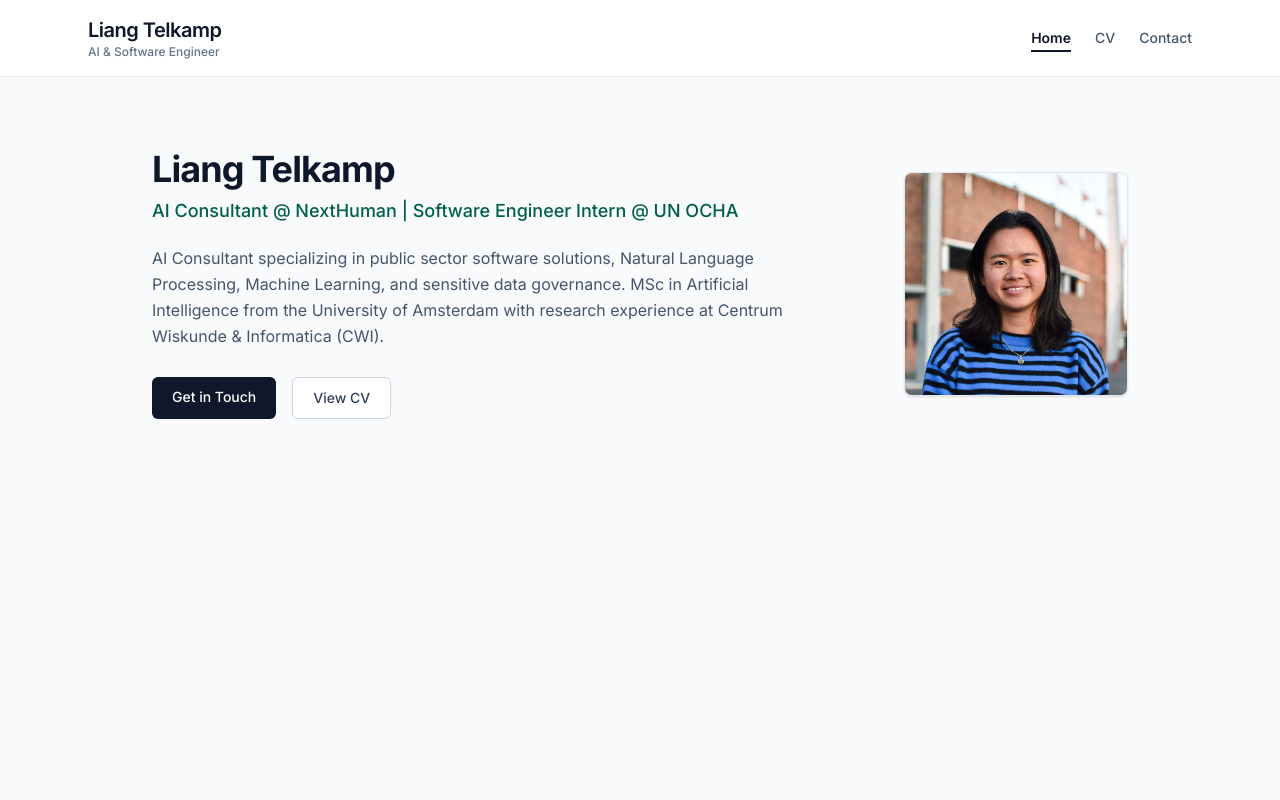
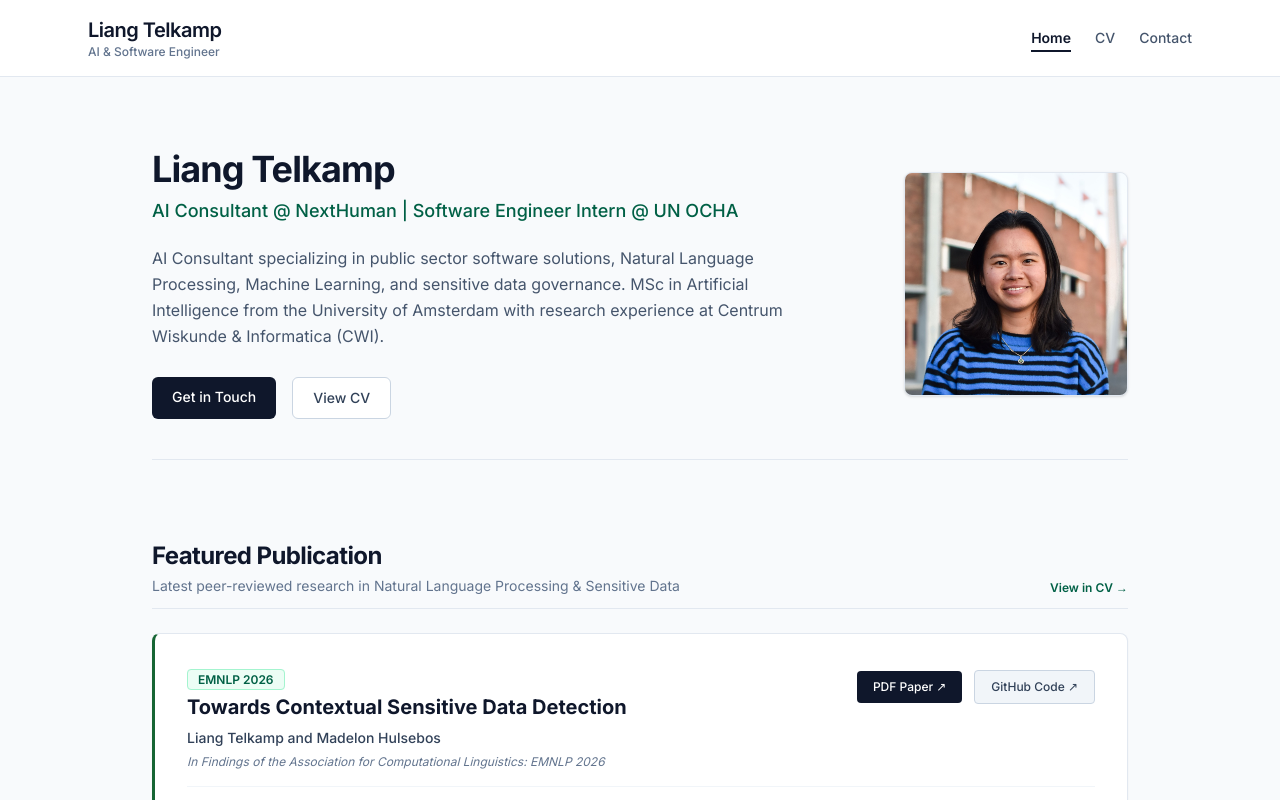
Before and after one commit to liangtelkamp/liangtelkamp.github.io, a Next.js app: page / in a window 1280 px wide. Shown: the top 800 px of the page. Built offline with nearby package versions, Linux system fonts and the light colour scheme.

Commit message:
Update page.js

```diff
--- a/src/app/page.js
+++ b/src/app/page.js
@@ -5,7 +5,7 @@ export default function Home() {
   return (
     <div className="max-w-5xl mx-auto px-6 py-12 space-y-20">
       {/* Hero Section */}
-      <section className="pt-6 pb-10 border-b-0 grid md:grid-cols-3 gap-10 items-center">
+      <section className="pt-6 pb-10 border-b border-slate-200 grid md:grid-cols-3 gap-10 items-center">
         <div className="md:col-span-2 space-y-5">
           <div className="space-y-2">
             <h1 className="text-3xl sm:text-4xl font-bold text-slate-900 tracking-tight">
@@ -46,6 +46,68 @@ export default function Home() {
           </div>
         </div>
       </section>
+
+      {/* Featured Publication */}
+      <section className="space-y-6">
+        <div className="border-b border-slate-200 pb-3 flex justify-between items-end">
+          <div>
+            <h2 className="text-2xl font-bold text-slate-900 tracking-tight">
+              Featured Publication
+            </h2>
+            <p className="text-slate-500 text-sm mt-1">
+              Latest peer-reviewed research in Natural Language Processing & Sensitive Data
+            </p>
+          </div>
+          <Link
+            href="/about"
+            className="text-xs font-semibold text-emerald-800 hover:underline hidden sm:block"
+          >
+            View in CV →
+          </Link>
+        </div>
+
+        <div className="bg-white border border-slate-200 rounded-lg p-6 sm:p-8 space-y-4 shadow-xs border-accent-left">
+          <div className="flex flex-col sm:flex-row sm:items-start justify-between gap-3">
+            <div className="space-y-1.5">
+              <span className="px-2.5 py-0.5 bg-emerald-50 text-emerald-800 border border-emerald-200 text-xs font-semibold rounded">
+                EMNLP 2026
+              </span>
+              <h3 className="text-xl font-bold text-slate-900 leading-snug pt-1">
+                Towards Contextual Sensitive Data Detection
+              </h3>
+              <p className="text-sm font-medium text-slate-700">
+                Liang Telkamp and Madelon Hulsebos
+              </p>
+              <p className="text-xs text-slate-500 italic">
+                In Findings of the Association for Computational Linguistics: EMNLP 2026
+              </p>
+            </div>
+
+            <div className="flex items-center gap-3 flex-wrap text-xs font-medium shrink-0 pt-1">
+              <a
+                href="https://arxiv.org/pdf/2512.04120"
+                target="_blank"
+                rel="noopener noreferrer"
+                className="px-4 py-2 bg-slate-900 text-white rounded hover:bg-slate-800 transition-colors flex items-center gap-1.5"
+              >
+                PDF Paper ↗
+              </a>
+              <a
+                href="https://github.com/trl-lab/sensitive-data-detection"
+                target="_blank"
+                rel="noopener noreferrer"
+                className="px-4 py-2 bg-slate-100 text-slate-700 border border-slate-300 rounded hover:bg-slate-200 transition-colors flex items-center gap-1.5"
+              >
+                GitHub Code ↗
+              </a>
+            </div>
+          </div>
+
+          <p className="text-slate-600 text-sm leading-relaxed pt-2 border-t border-slate-100">
+            Introduces a contextual data sensitivity framework leveraging Large Language Models to evaluate type and domain contextualization for sensitive data detection in tabular datasets.
+          </p>
+        </div>
+      </section>
     </div>
   )
 }
```
